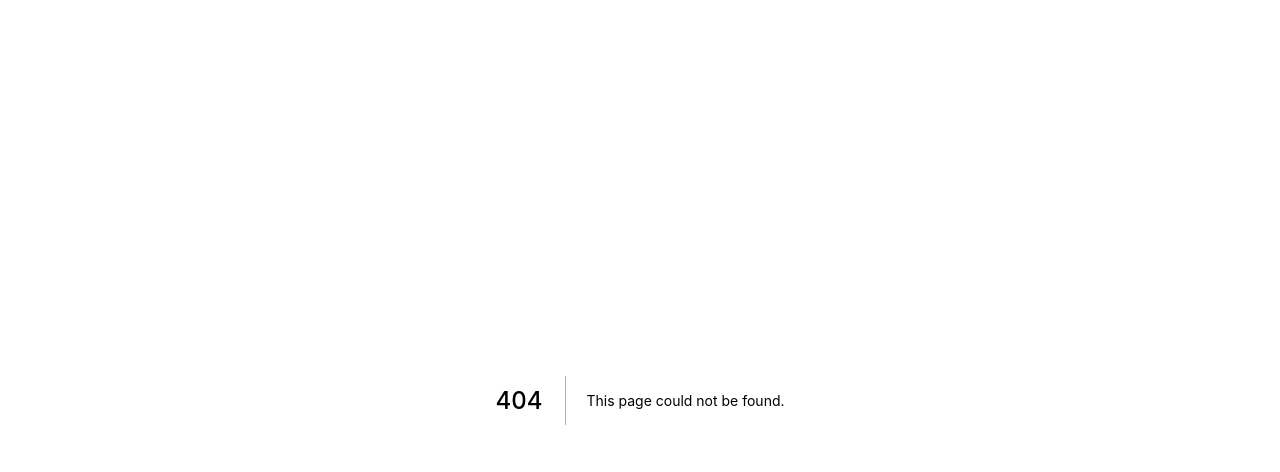
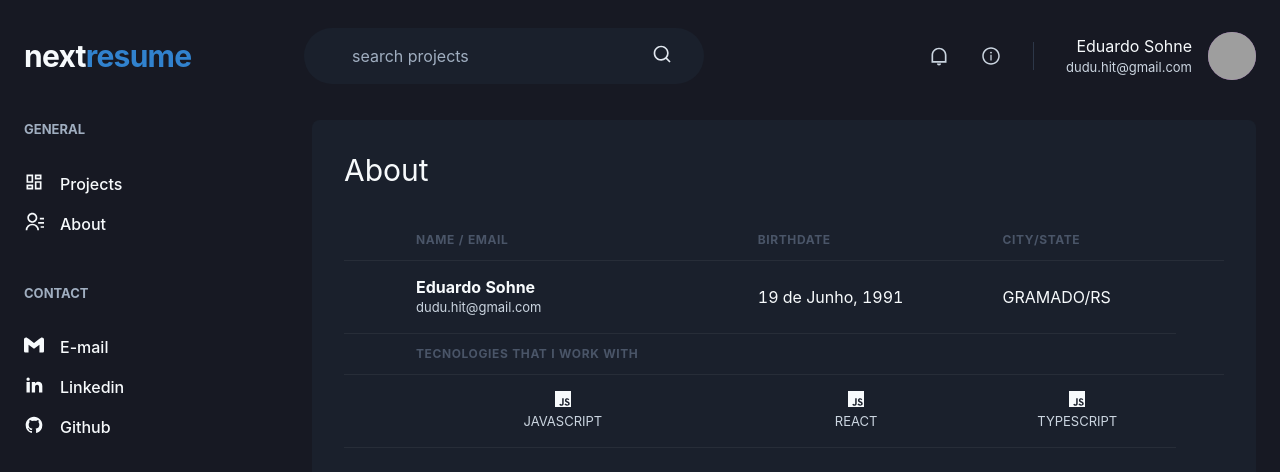
Before and after one commit to dudusohne/nextresume, a Next.js app: page /about in a window 1280 px wide. Before the commit this address had no page. Shown: the top 472 px of the page. Built offline with nearby package versions, Linux system fonts and the light colour scheme; grey boxes are pictures that could not be loaded.

Commit message:
update about

```diff
--- /dev/null
+++ b/src/pages/about.tsx
@@ -0,0 +1,101 @@
+import { Box, Flex, Heading, Button, Icon, Table, Thead, Tr, Th, Stack, Tbody, Td, Text } from '@chakra-ui/react';
+import { Header } from '../components/Header';
+import { Sidebar } from '../components/Sidebar';
+import { SiJavascript } from 'react-icons/si';
+import { Pagination } from '../components/Pagination';
+
+export default function About() {
+
+    return (
+        <Box>
+            <Header />
+
+            <Flex w="100%" my="6" maxWidth={1480} mx="auto" px="6">
+                <Sidebar />
+                <Box flex="1" borderRadius={8} bg="gray.800" p="8">
+                    <Flex mb="8" justify="space-between" align="center">
+                        <Heading size="lg" fontWeight="normal">About</Heading>
+                    </Flex>
+
+                    <Table colorScheme="whiteAlpha">
+                            <Thead>
+                                <Tr>
+                                    <Th px="6" color="gray.300" w="8">
+                                    </Th>
+                                    <Th>NAME / EMAIL</Th>
+                                    <Th>BIRTHDATE</Th>
+                                    <Th>CITY/STATE</Th>
+                                    <Th w="8"></Th>
+                                </Tr>
+                            </Thead>
+                            <Tbody>
+                                <Tr>
+                                    <Td px="6">
+                                    </Td>
+                                    <Td>
+                                        <Box>
+                                            <Text fontWeight="bold">
+                                                Eduardo Sohne
+                                            </Text>
+                                            <Text fontSize="small" color="gray.300">
+                                                dudu.hit@gmail.com
+                                            </Text>
+                                        </Box>
+                                    </Td>
+                                    <Td>
+                                        19 de Junho, 1991
+                                    </Td>
+                                    <Td>
+                                        GRAMADO/RS
+                                    </Td>
+                                </Tr>
+                            </Tbody>
+                            <Thead>
+                                <Tr>
+                                    <Th px="6" color="gray.300" w="8">
+                                    </Th>
+                                    <Th>TECNOLOGIES THAT I WORK WITH</Th>
+                                    <Th></Th>
+                                    <Th></Th>
+                                    <Th w="8"></Th>
+                                </Tr>
+                            </Thead>
+                            <Tbody>
+                                <Tr>
+                                    <Td>
+                                    </Td>
+                                    <Td>
+                                        <Box align="center">
+                                            <Icon as={SiJavascript} size="lg" />
+                                            <Text fontSize="small" color="gray.300">
+                                                JAVASCRIPT
+                                            </Text>
+                                        </Box>
+                                    </Td>
+                                    <Td>
+                                        <Box align="center">
+                                            <Icon as={SiJavascript} size="lg" />
+                                            <Text fontSize="small" color="gray.300">
+                                                REACT
+                                            </Text>
+                                        </Box>
+                                    </Td>
+                                    <Td>
+                                        <Box align="center">
+                                            <Icon as={SiJavascript} size="lg" />
+                                            <Text fontSize="small" color="gray.300">
+                                                TYPESCRIPT
+                                            </Text>
+                                        </Box>
+                                    </Td>
+
+                                </Tr>
+                            </Tbody>
+
+                    </Table>
+
+                </Box>
+            </Flex>
+        </Box>
+    )
+}
```
Also changed, not shown: src/pages/users/create.tsx (deleted, +0 -42 lines), src/pages/users/index.tsx (deleted, +0 -66 lines).
